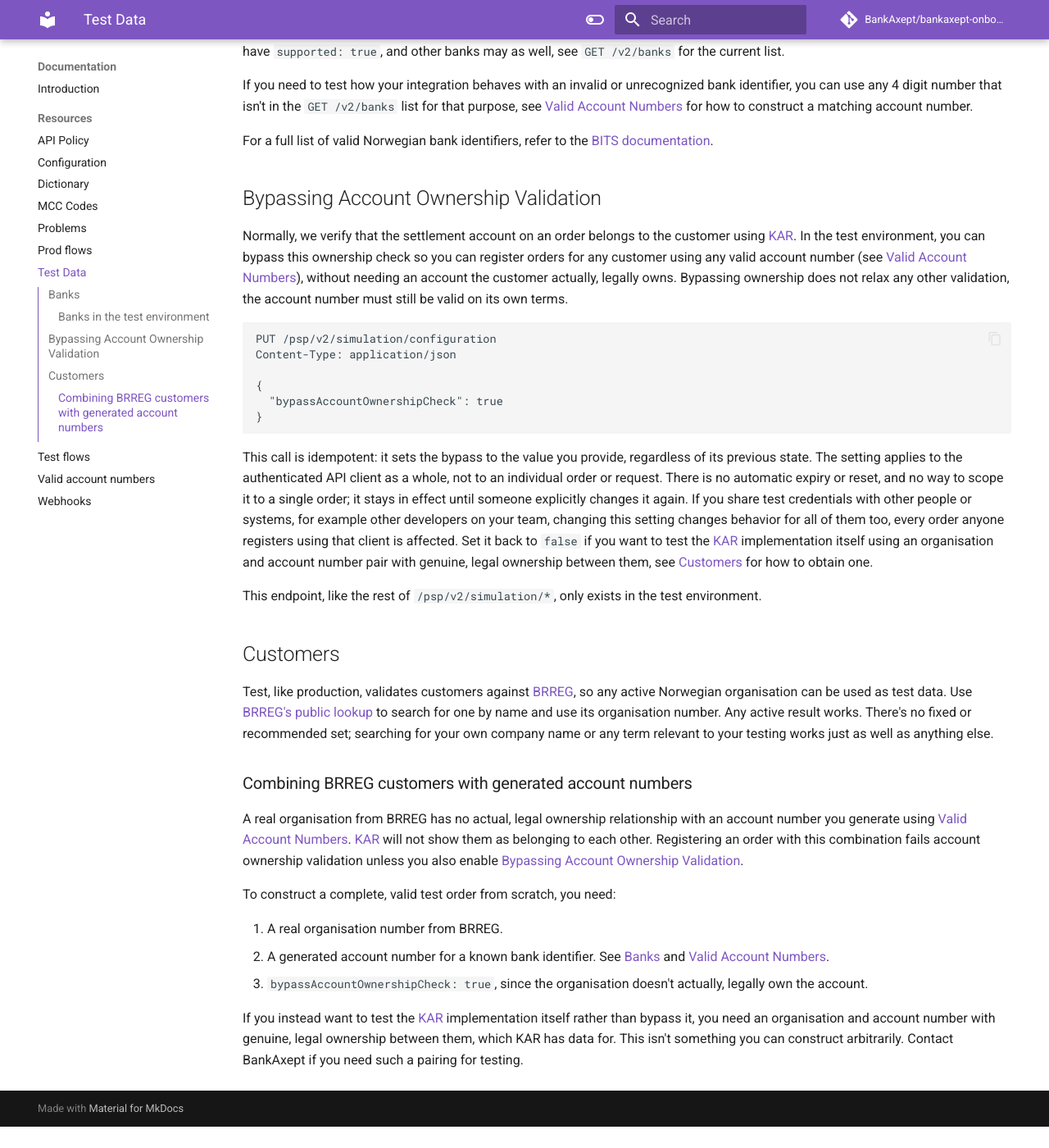
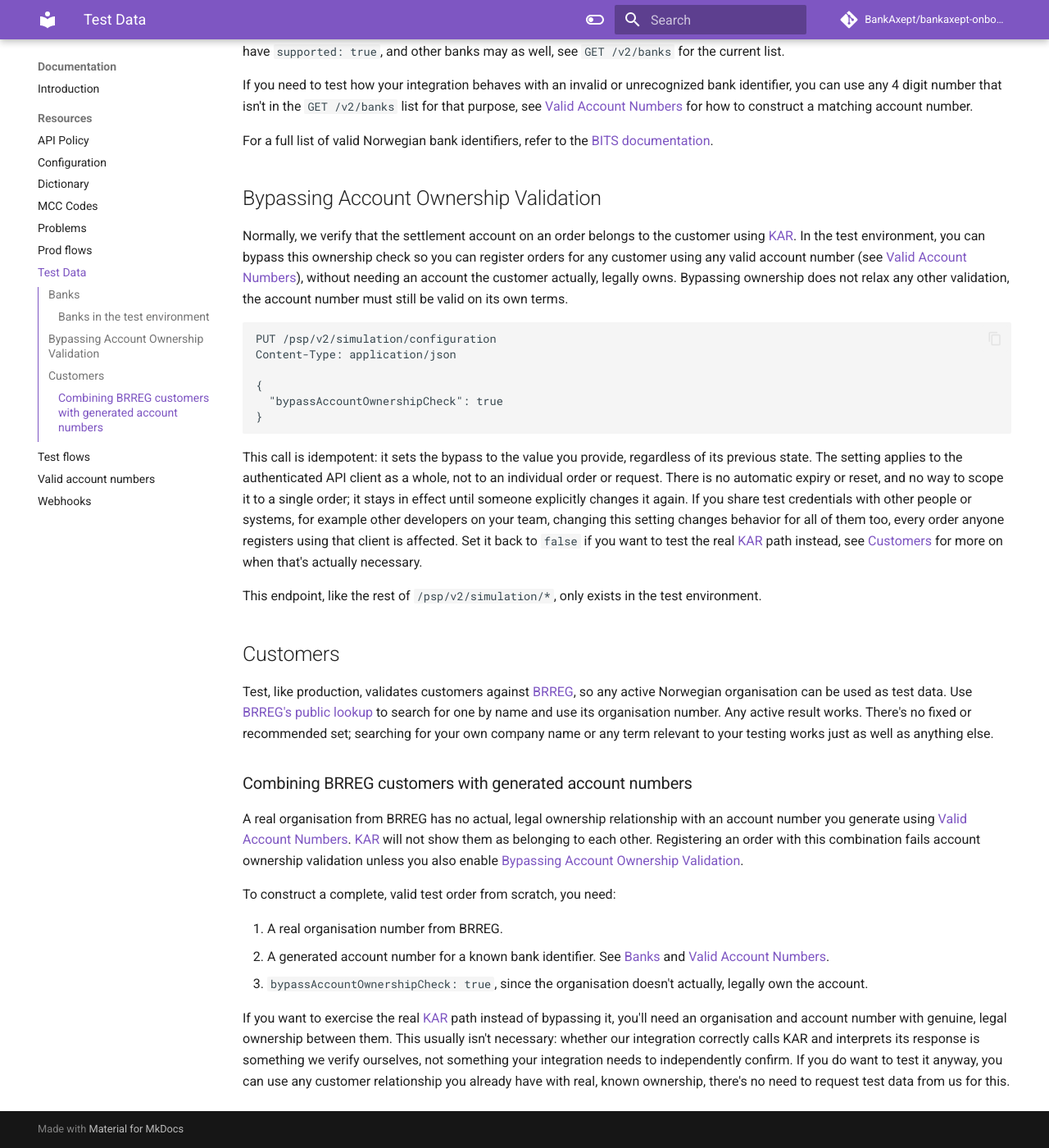
Before and after one commit to BankAxept/bankaxept-onboarding-external-documentation, an MkDocs documentation site: the page built from docs/test_data.md, in a window 1280 px wide and 1400 px high, scrolled down 1359 px. Shown: the whole window at 82% size. Built offline with MkDocs 1.6.1 and Material for MkDocs 9.7.7, drawn with Linux system fonts in a browser that asks for light colours; comment, search, counter and statistics services are not loaded; before the commit the page ends 2733 px from its top, so only the background shows below that.

Commit message:
Clarify that real-KAR testing is rarely necessary, and own only our integration's correctness, not KAR's data

````diff
--- a/docs/test_data.md
+++ b/docs/test_data.md
@@ -58,7 +58,7 @@ Content-Type: application/json
 }
 ```
 
-This call is idempotent: it sets the bypass to the value you provide, regardless of its previous state. The setting applies to the authenticated API client as a whole, not to an individual order or request. There is no automatic expiry or reset, and no way to scope it to a single order; it stays in effect until someone explicitly changes it again. If you share test credentials with other people or systems, for example other developers on your team, changing this setting changes behavior for all of them too, every order anyone registers using that client is affected. Set it back to `false` if you want to test the [KAR](dictionary.md) implementation itself using an organisation and account number pair with genuine, legal ownership between them, see [Customers](#customers) for how to obtain one.
+This call is idempotent: it sets the bypass to the value you provide, regardless of its previous state. The setting applies to the authenticated API client as a whole, not to an individual order or request. There is no automatic expiry or reset, and no way to scope it to a single order; it stays in effect until someone explicitly changes it again. If you share test credentials with other people or systems, for example other developers on your team, changing this setting changes behavior for all of them too, every order anyone registers using that client is affected. Set it back to `false` if you want to test the real [KAR](dictionary.md) path instead, see [Customers](#customers) for more on when that's actually necessary.
 
 This endpoint, like the rest of `/psp/v2/simulation/*`, only exists in the test environment.
 
@@ -76,4 +76,4 @@ To construct a complete, valid test order from scratch, you need:
 2. A generated account number for a known bank identifier. See [Banks](#banks) and [Valid Account Numbers](./valid_account_numbers.md).
 3. `bypassAccountOwnershipCheck: true`, since the organisation doesn't actually, legally own the account.
 
-If you instead want to test the [KAR](dictionary.md) implementation itself rather than bypass it, you need an organisation and account number with genuine, legal ownership between them, which KAR has data for. This isn't something you can construct arbitrarily. Contact BankAxept if you need such a pairing for testing.
+If you want to exercise the real [KAR](dictionary.md) path instead of bypassing it, you'll need an organisation and account number with genuine, legal ownership between them. This usually isn't necessary: whether our integration correctly calls KAR and interprets its response is something we verify ourselves, not something your integration needs to independently confirm. If you do want to test it anyway, you can use any customer relationship you already have with real, known ownership, there's no need to request test data from us for this.
````
